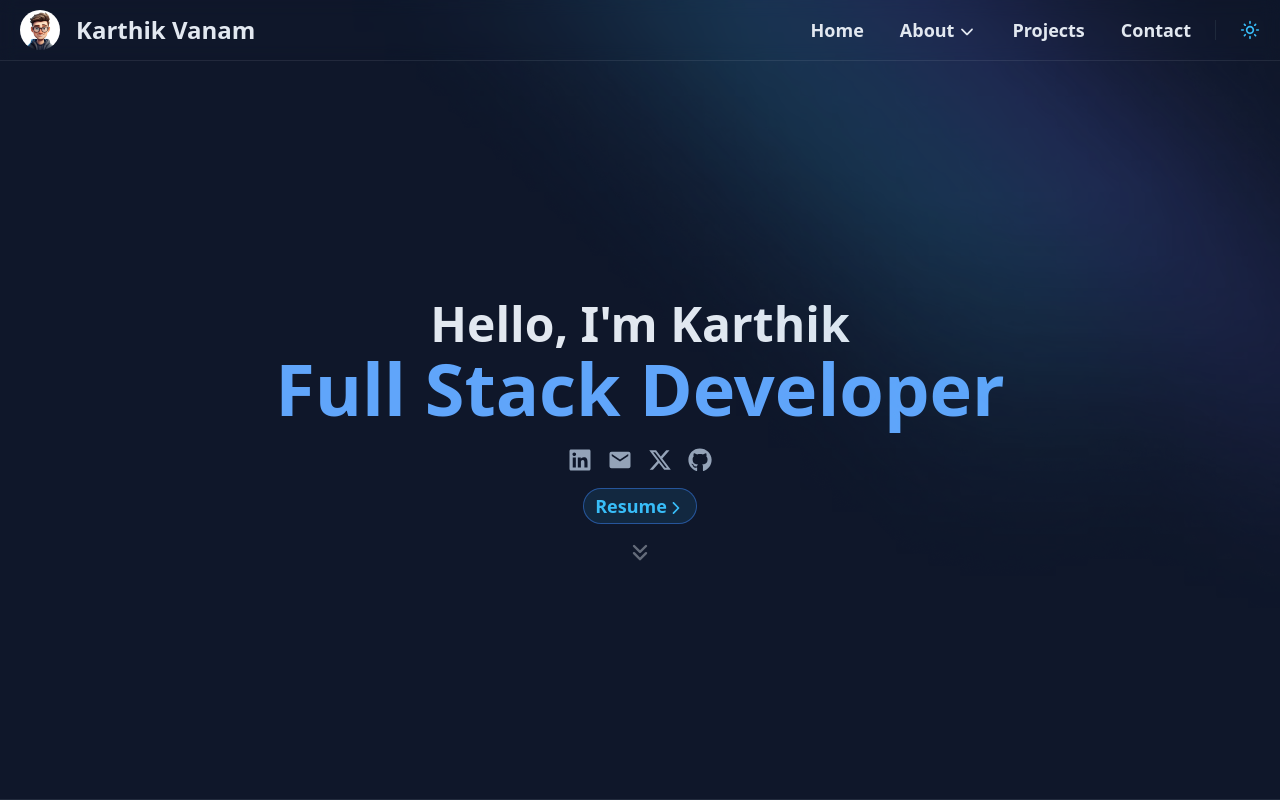
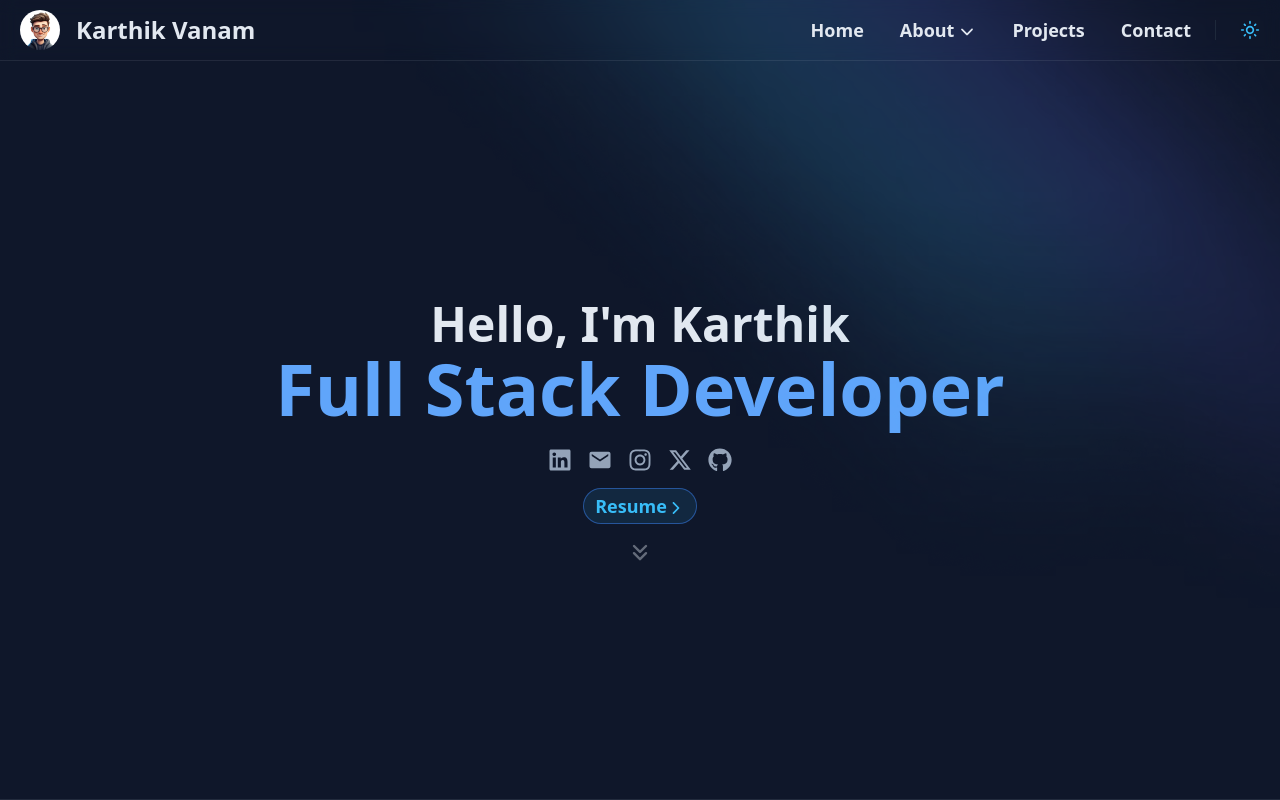
Before and after one commit to vanamkarthiknetha/myportfoliio, a Next.js app: page / in a window 1280 px wide. Shown: the top 800 px of the page. Built offline with nearby package versions, Linux system fonts and the light colour scheme.

Commit message:
uncomment and update instagram link

```diff
--- a/components/HomePage.js
+++ b/components/HomePage.js
@@ -70,7 +70,7 @@ const HomePage = () => {
                       <IoMdMail />
                     </a>
                   </li>
-                  {/* <li className="text-slate-400 hover:text-slate-500 dark:hover:text-slate-300">
+                  <li className="text-slate-400 hover:text-slate-500 dark:hover:text-slate-300">
                     <a
                       target="_blank"
                       href="https://www.instagram.com/karthik.v4s/"
@@ -78,7 +78,7 @@ const HomePage = () => {
                     >
                       <FaInstagram />
                     </a>
-                  </li> */}
+                  </li>
                   <li className="text-slate-400 hover:text-slate-500 dark:hover:text-slate-300">
                     <a
                       target="_blank"
```
